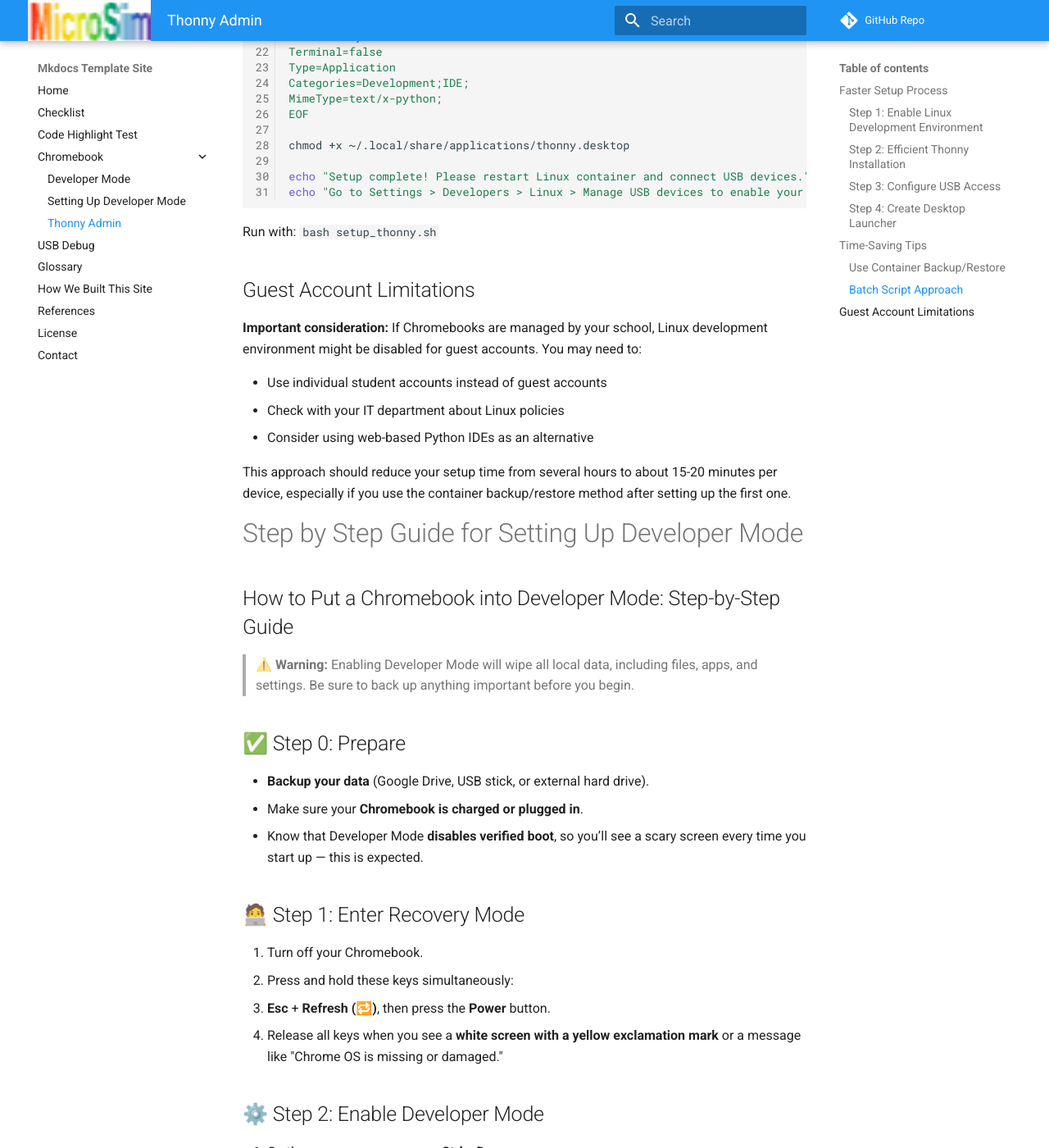
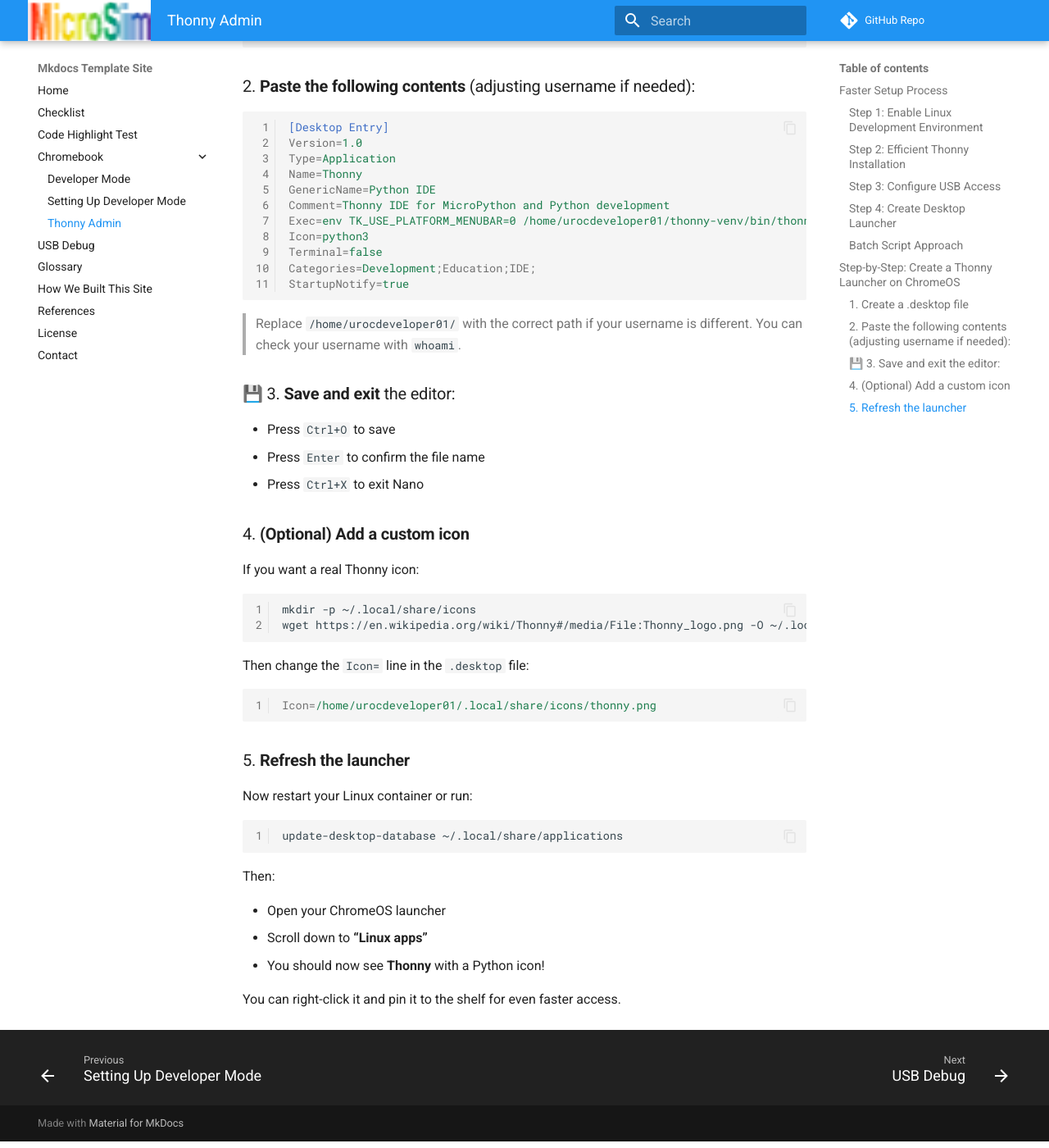
Before and after one commit to dmccreary/stem-classroom-admin, an MkDocs documentation site: the page built from docs/chromebook/thonny-admin.md, in a window 1280 px wide and 1400 px high, scrolled down 2369 px. Shown: the whole window at 82% size. Built offline with MkDocs 1.6.1 and Material for MkDocs 9.7.7, drawn with Linux system fonts in a browser that asks for light colours; comment, search, counter and statistics services are not loaded; some of the changed text lies outside the part shown.

Commit message:
updating content

````diff
--- a/docs/chromebook/thonny-admin.md
+++ b/docs/chromebook/thonny-admin.md
@@ -5,13 +5,11 @@
 ## Faster Setup Process
 
 ### Step 1: Enable Linux Development Environment
-1. Open **Settings** (click time, then gear icon)
-2. Scroll to **About ChromeOS** → **Developers**
-3. Click **Set up** next to "Linux development environment"
-4. Follow prompts (allocate at least 10GB disk space)
-5. Wait for installation (5-10 minutes)
+
+[Go to the Setting up ChromeOS in Developer Mode](setting-up-developer-mode.md)
 
 ### Step 2: Efficient Thonny Installation
+
 Instead of using `apt install thonny` (which gives older versions), use the official installer:
 
 ```bash
@@ -53,24 +51,9 @@
 chmod +x ~/.local/share/applications/thonny.desktop
 ```
 
-## Time-Saving Tips
-
-### Use Container Backup/Restore
-After configuring one Chromebook completely, you can back up the Linux container and restore it to other devices:
-
-**Create backup on first device:**
-1. Open **Terminal**
-2. Run: `vmc export termina`
-3. This creates a backup file in Downloads folder
-4. Copy this file to a USB drive
-
-**Restore on other devices:**
-1. Enable Linux development environment
-2. Copy backup file to Downloads
-3. Run: `vmc import termina [backup-filename]`
-4. Restart Linux container
 
 ### Batch Script Approach
+
 Create a setup script to automate the software installation:
 
 ```bash
@@ -109,92 +92,68 @@
 
 Run with: `bash setup_thonny.sh`
 
-## Guest Account Limitations
 
-**Important consideration:** If Chromebooks are managed by your school, Linux development environment might be disabled for guest accounts. You may need to:
+## Step-by-Step: Create a Thonny Launcher on ChromeOS
 
-- Use individual student accounts instead of guest accounts
-- Check with your IT department about Linux policies
-- Consider using web-based Python IDEs as an alternative
+### 1. **Create a `.desktop` file**
 
-This approach should reduce your setup time from several hours to about 15-20 minutes per device, especially if you use the container backup/restore method after setting up the first one.
-
-# Step by Step Guide for Setting Up Developer Mode
-
-## How to Put a Chromebook into Developer Mode: Step-by-Step Guide
-
-> ⚠️ **Warning:** Enabling Developer Mode will wipe all local data, including files, apps, and settings. Be sure to back up anything important before you begin.
-
-## ✅ Step 0: Prepare
-
-* **Backup your data** (Google Drive, USB stick, or external hard drive).
-* Make sure your **Chromebook is charged or plugged in**.
-* Know that Developer Mode **disables verified boot**, so you’ll see a scary screen every time you start up — this is expected.
-
-## 🧑‍💻 Step 1: Enter Recovery Mode
-
-1. Turn off your Chromebook.
-2. Press and hold these keys simultaneously:
-
-   * **Esc** + **Refresh (🔁)**, then press the **Power** button.
-3. Release all keys when you see a **white screen with a yellow exclamation mark** or a message like "Chrome OS is missing or damaged."
-
-## ⚙️ Step 2: Enable Developer Mode
-
-1. On the recovery screen, press **Ctrl + D**.
-2. You will be prompted:
-   “To turn OS verification OFF, press ENTER.”
-3. Press **Enter**.
-
-## 🧹 Step 3: Wait for Powerwash (Device Reset)
-
-* The system will reboot and begin the **transition to Developer Mode**.
-* This takes **5 to 10 minutes**. You’ll see a screen that says:
-
-  > "Preparing system for Developer Mode. This may take a while."
-
-This process **erases all local data** (Powerwash), and once complete, the device will reboot again.
-
-## ⚠️ Step 4: Startup Behavior in Developer Mode
-
-Every time you boot, you’ll see a **“OS verification is OFF”** screen.
-
-* To continue booting: press **Ctrl + D** or wait 30 seconds.
-* To go back to normal mode: press **Spacebar**, then confirm.
-
-## 🛠️ Step 5: Access the Linux Shell (Crosh and Bash)
-
-1. Once booted, sign into Wi-Fi.
-2. Press **Ctrl + Alt + T** to open **Crosh** (Chrome Shell).
-3. Type `shell` and press Enter.
-4. Now you are in a full Bash shell and can run commands like `sudo`, install dev tools, or run scripts.
-
-## 🧯 Optional: Disable Root File System Verification
-
-If you're doing root-level development:
+Run this command in your Linux terminal:
 
 ```bash
-sudo su
-/usr/share/vboot/bin/make_dev_ssd.sh --remove_rootfs_verification
+nano ~/.local/share/applications/thonny.desktop
 ```
 
-Then reboot.
+### 2. **Paste the following contents** (adjusting username if needed):
 
-## 🔄 To Exit Developer Mode (Re-enable Verified Boot)
+```ini
+[Desktop Entry]
+Version=1.0
+Type=Application
+Name=Thonny
+GenericName=Python IDE
+Comment=Thonny IDE for MicroPython and Python development
+Exec=env TK_USE_PLATFORM_MENUBAR=0 /home/urocdeveloper01/thonny-venv/bin/thonny
+Icon=python3
+Terminal=false
+Categories=Development;Education;IDE;
+StartupNotify=true
+```
 
-1. Reboot your Chromebook.
-2. On the "OS verification is OFF" screen, press **Spacebar**.
-3. Confirm when prompted — this will **Powerwash again** and return to normal mode.
+> Replace `/home/urocdeveloper01/` with the correct path if your username is different. You can check your username with `whoami`.
 
-## ✅ Developer Mode Enabled!
+### 💾 3. **Save and exit** the editor:
 
-You’re now ready to:
+* Press `Ctrl+O` to save
+* Press `Enter` to confirm the file name
+* Press `Ctrl+X` to exit Nano
 
-* Install custom Linux distros
-* Sideload APKs (on supported Chromebooks)
-* Access full root shell
-* Modify system files and services
+### 4. **(Optional) Add a custom icon**
 
-## References
+If you want a real Thonny icon:
 
-[YouTube Video Showing Steps to Put Chromebook into Developer Mode](https://youtu.be/q9PQDSwHPOI?si=epNp1VQfaP6SBy84)
+```bash
+mkdir -p ~/.local/share/icons
+wget https://en.wikipedia.org/wiki/Thonny#/media/File:Thonny_logo.png -O ~/.local/share/icons/thonny.png
+```
+
+Then change the `Icon=` line in the `.desktop` file:
+
+```ini
+Icon=/home/urocdeveloper01/.local/share/icons/thonny.png
+```
+
+### 5. **Refresh the launcher**
+
+Now restart your Linux container or run:
+
+```bash
+update-desktop-database ~/.local/share/applications
+```
+
+Then:
+
+* Open your ChromeOS launcher
+* Scroll down to **“Linux apps”**
+* You should now see **Thonny** with a Python icon!
+
+You can right-click it and pin it to the shelf for even faster access.
````
Also changed, not shown: 1 other file.
